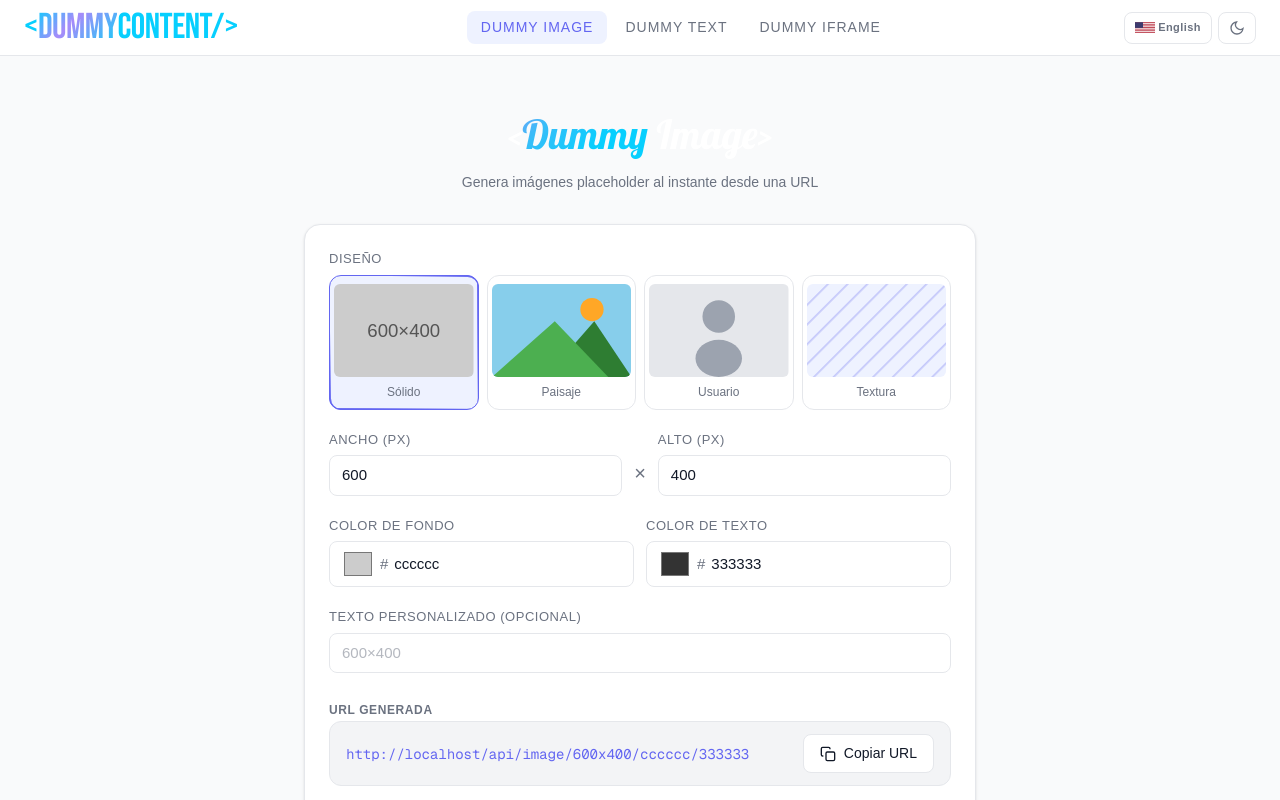
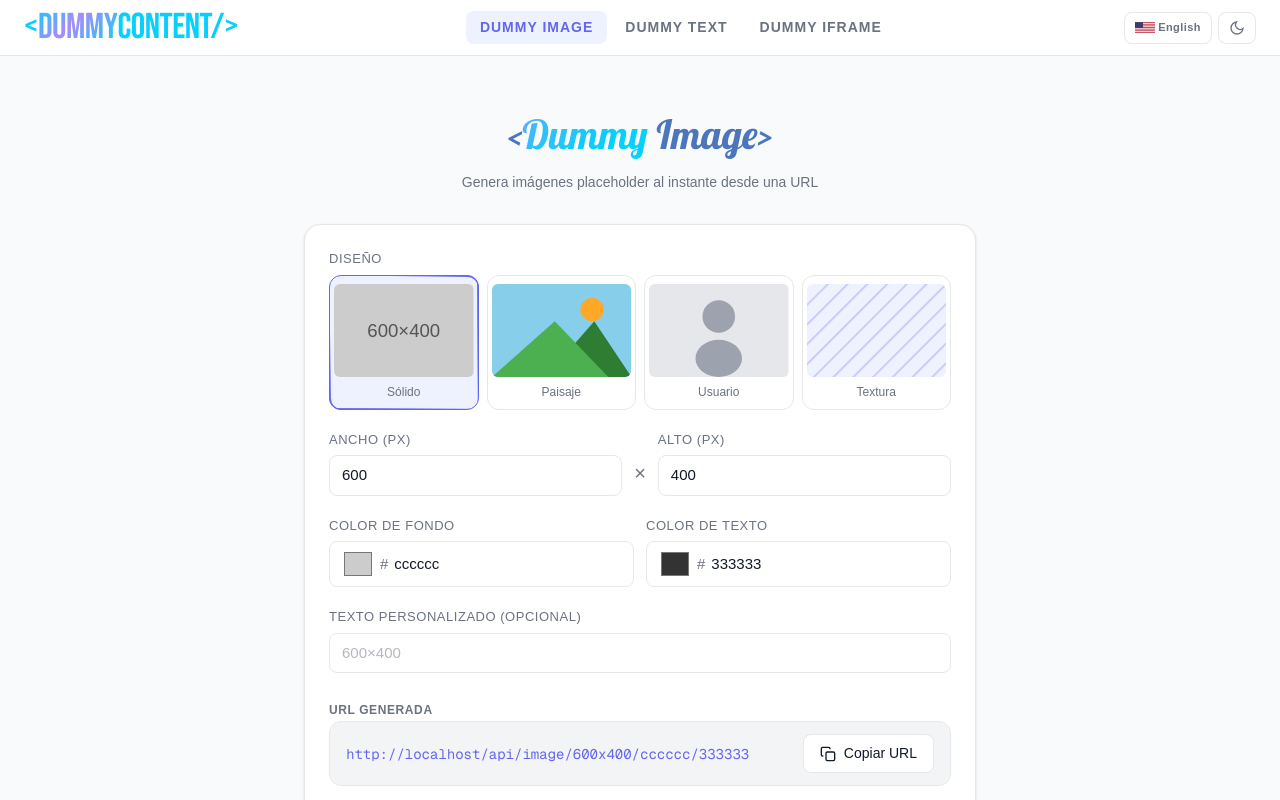
Before and after one commit to andres-mingarro/dummy-content, a Next.js app: page /images in a window 1280 px wide. Shown: the top 800 px of the page. Built offline with nearby package versions, Linux system fonts and the light colour scheme.

Commit message:
fix(ui): var(--heading) para titulos, nav links font-weight 600, aurora text en secciones

```diff
--- a/app/globals.css
+++ b/app/globals.css
@@ -11,6 +11,7 @@
   --accent-bg: #eef2ff;
   --input-border: #e5e7eb;
   --input-border-focus: #6366f1;
+  --heading: #4c76bc;
 }
 
 .dark {
@@ -23,6 +24,7 @@
   --accent: #818cf8;
   --accent-bg: #1e1b4b;
   --input-border: #334155;
+  --heading: #ffffff;
   --input-border-focus: #818cf8;
 }
 
--- a/app/iframe/IframePageClient.tsx
+++ b/app/iframe/IframePageClient.tsx
@@ -68,7 +68,7 @@ export default function IframePageClient() {
         {/* Título */}
         <div className="text-center space-y-2">
           <BlurFade delay={0} direction="up">
-            <h1 className={lobster.className} style={{ fontSize: "40px", color: "#fff" }}>
+            <h1 className={lobster.className} style={{ fontSize: "40px", color: "var(--heading)" }}>
               &lt;<AuroraText colors={["#07CFFE", "#a78bfa", "#38bdf8", "#07CFFE"]} speed={0.8}>Dummy</AuroraText> Iframe&gt;
             </h1>
           </BlurFade>
--- a/app/images/ImagesPageClient.tsx
+++ b/app/images/ImagesPageClient.tsx
@@ -46,7 +46,7 @@ export default function ImagesPageClient() {
 
         <div className="text-center space-y-2">
           <BlurFade delay={0} direction="up">
-            <h1 className={lobster.className} style={{ fontSize: "40px", color: "#fff" }}>
+            <h1 className={lobster.className} style={{ fontSize: "40px", color: "var(--heading)" }}>
               &lt;<AuroraText colors={["#07CFFE", "#a78bfa", "#38bdf8", "#07CFFE"]} speed={0.8}>Dummy</AuroraText> Image&gt;
             </h1>
           </BlurFade>
--- a/app/text/TextPageClient.tsx
+++ b/app/text/TextPageClient.tsx
@@ -76,7 +76,7 @@ export default function TextPageClient() {
       <div className="max-w-2xl mx-auto space-y-8">
         <div className="text-center space-y-2">
           <BlurFade delay={0} direction="up">
-            <h1 className={lobster.className} style={{ fontSize: "40px", color: "#fff" }}>
+            <h1 className={lobster.className} style={{ fontSize: "40px", color: "var(--heading)" }}>
               &lt;<AuroraText colors={["#07CFFE", "#a78bfa", "#38bdf8", "#07CFFE"]} speed={0.8}>Dummy</AuroraText> Text&gt;
             </h1>
           </BlurFade>
--- a/components/shared/Header/Header.module.scss
+++ b/components/shared/Header/Header.module.scss
@@ -42,7 +42,7 @@
   padding: 0.375rem 0.875rem;
   border-radius: 0.5rem;
   font-size: 0.875rem;
-  font-weight: 500;
+  font-weight: 600;
   letter-spacing: 1px;
   color: var(--muted);
   text-decoration: none;
```
